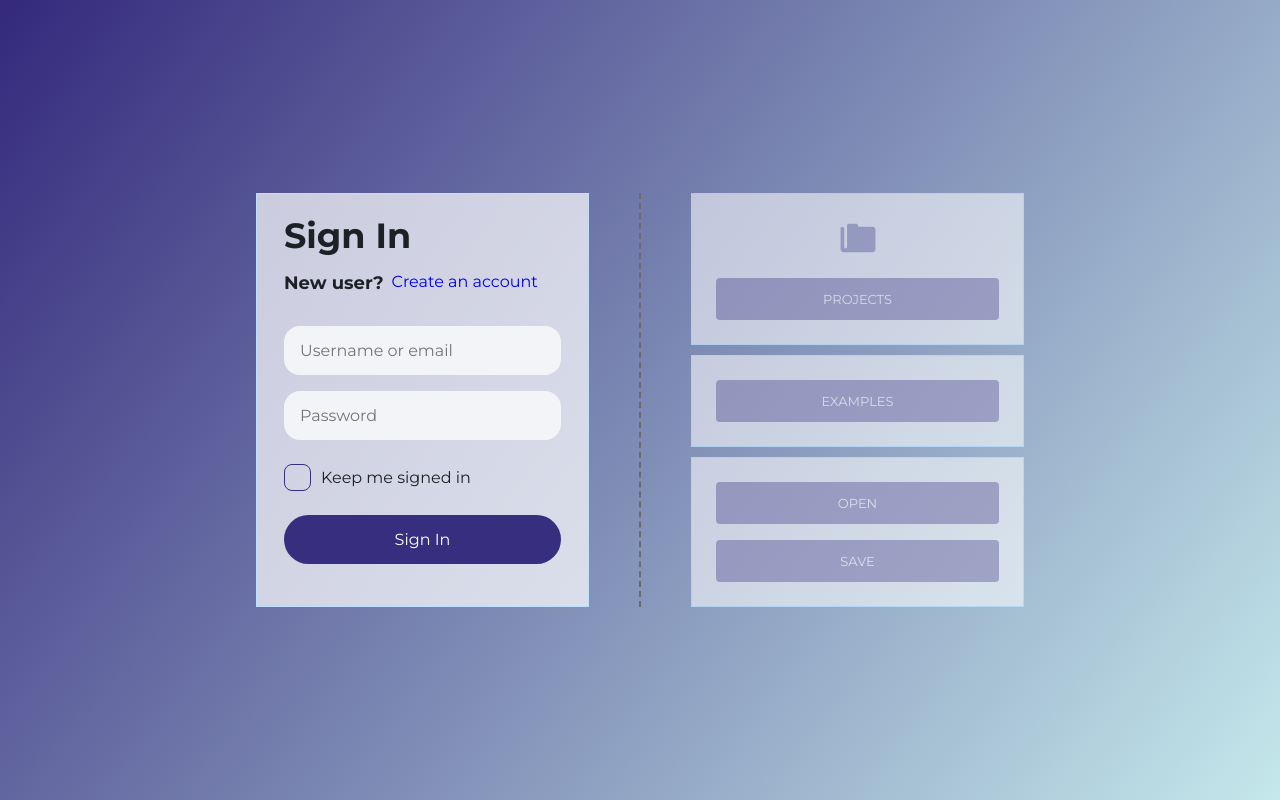
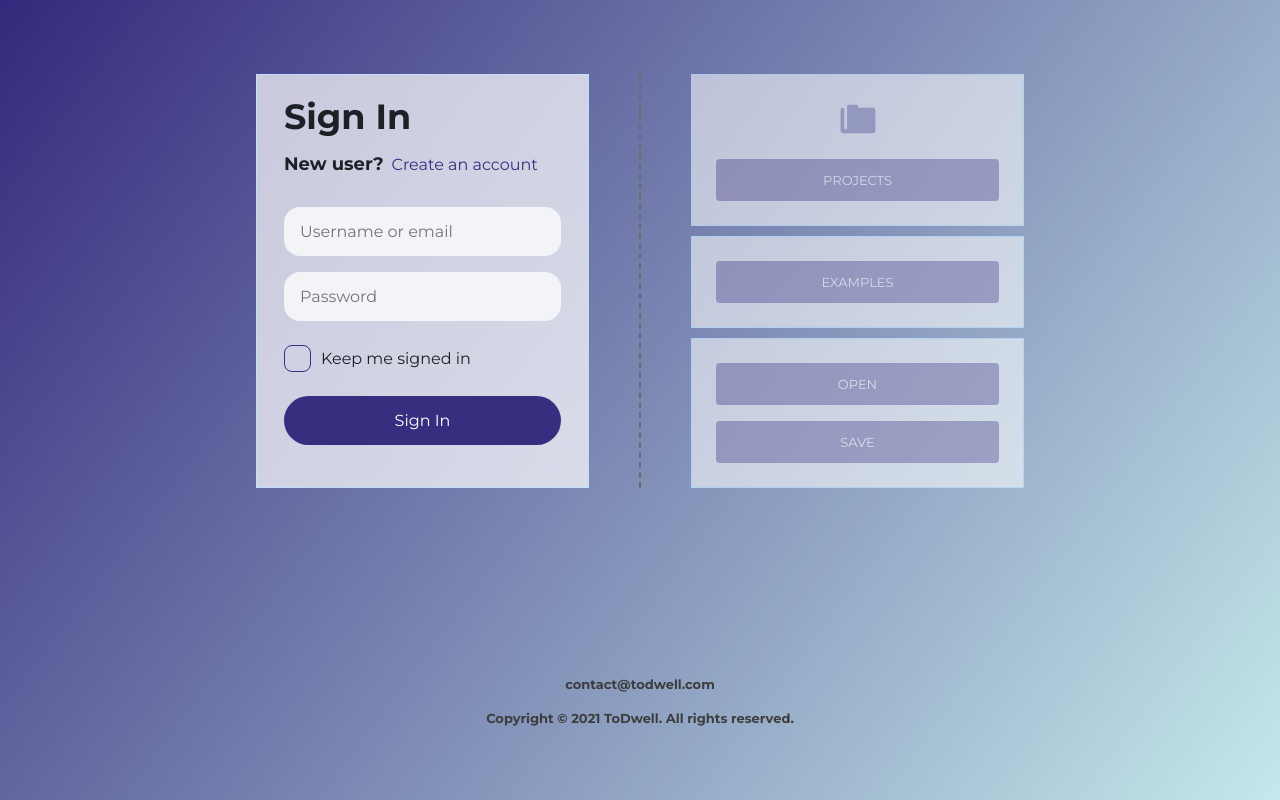
Before and after one commit to mahermubeen/2D, a React (Create React App) app: page / in a window 1280 px wide. Built offline with nearby package versions, Linux system fonts and the light colour scheme.

Commit message:
new changings added footer

```diff
--- a/src/assets/css/style.css
+++ b/src/assets/css/style.css
@@ -68,11 +68,13 @@ a {
 }
 
 .home .main-wrapper {
-  display: flex;
-  align-items: center;
+  background: transparent linear-gradient(127deg, #34297c 0%, #c4e8eb 100%) 0% 0% no-repeat padding-box;
+  display: grid;
+  height: 100vh;
+  grid-template-rows: max-content max-content;
+  align-content: space-around;
   justify-content: center;
-  background: transparent linear-gradient(127deg, #34297c 0%, #c4e8eb 100%) 0% 0% no-repeat padding-box;
-  height: 100vh;
+  gap: 40px;
 }
 .home .main-wrapper .signIn-content {
   display: flex;
@@ -99,15 +101,17 @@ a {
   margin-bottom: 32px;
   display: flex;
   gap: 8px;
+  align-items: center;
 }
 .home .main-wrapper .signIn-content .left-div .left-main .p1-wrap p {
   font-size: 18px;
   color: #1c2126;
   font-weight: bold;
 }
-.home .main-wrapper .signIn-content .left-div .left-main .p1-wrap span {
+.home .main-wrapper .signIn-content .left-div .left-main .p1-wrap a {
   font-size: 16px;
-  color: #1c2126;
+  color: #382E7F;
+  font-weight: normal;
 }
 .home .main-wrapper .signIn-content .left-div .left-main form {
   display: grid;
@@ -289,6 +293,19 @@ a {
   width: 100%;
   padding: 13px;
 }
+.home .main-wrapper .footer .p1 {
+  font-size: 13px;
+  text-align: center;
+  color: #3d3d3d;
+  margin-bottom: 18px;
+  font-weight: bold;
+}
+.home .main-wrapper .footer .p2 {
+  font-size: 13px;
+  text-align: center;
+  color: #3d3d3d;
+  font-weight: bold;
+}
 .home .mint-popup-wrap {
   position: fixed;
   top: 0;
--- a/src/assets/scss/sign-in.scss
+++ b/src/assets/scss/sign-in.scss
@@ -1,13 +1,16 @@
 .home {
   .main-wrapper {
-    display: flex;
-    align-items: center;
-    justify-content: center;
     background: transparent linear-gradient(127deg, #34297c 0%, #c4e8eb 100%) 0%
       0% no-repeat padding-box;
+    display: grid;
     height: 100vh;
+    grid-template-rows: max-content max-content;
+    align-content: space-around;
+    justify-content: center;
+    gap: 40px;
     .signIn-content {
       display: flex;
+      // margin-bottom: 224px;
 
       .left-div {
         border-right: 2px dashed #6b6b6b;
@@ -29,14 +32,16 @@
             margin-bottom: 32px;
             display: flex;
             gap: 8px;
+            align-items: center;
             p {
               font-size: 18px;
               color: #1c2126;
               font-weight: bold;
             }
-            span {
+            a {
               font-size: 16px;
-              color: #1c2126;
+              color: #382E7F;
+              font-weight: normal;
             }
           }
           form {
@@ -245,6 +250,23 @@
         }
       }
     }
+
+    .footer {
+      .p1 {
+        font-size: 13px;
+        text-align: center;
+        color: #3d3d3d;
+        margin-bottom: 18px;
+        font-weight: bold;
+      }
+      .p2 {
+        font-size: 13px;
+        text-align: center;
+        color: #3d3d3d;
+        font-weight: bold;
+
+      }
+    }
   }
 
   .mint-popup-wrap {
--- a/src/pages/Home.js
+++ b/src/pages/Home.js
@@ -99,6 +99,11 @@ class Home extends Component {
               </div>
             </div>
           </div>
+
+          <div className="footer">
+            <p className="p1">contact@todwell.com</p>
+            <p className="p2">Copyright © 2021 ToDwell. All rights reserved.</p>
+          </div>
         </div>
       </div>
     );
```
Also changed, not shown: 1 other file (tests, documents, lock files or other folders).
